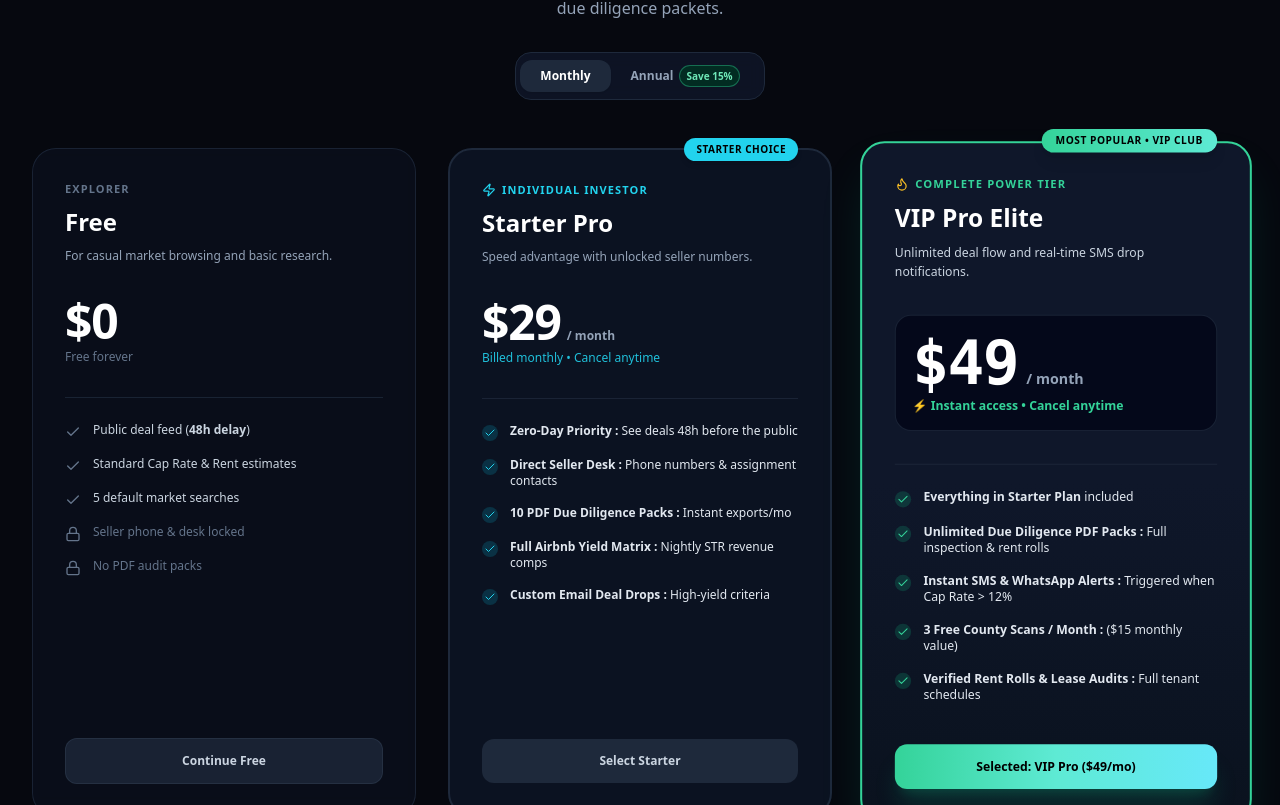
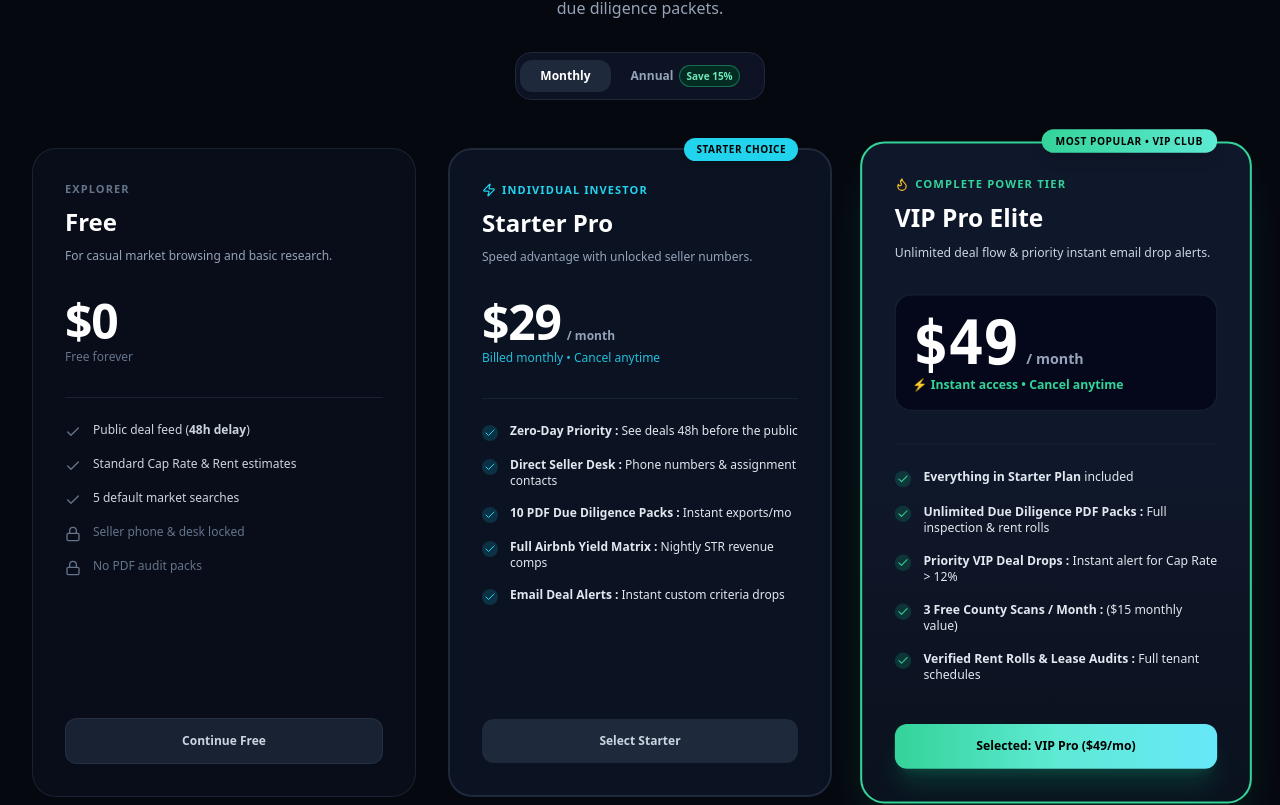
Before and after one commit to MultiDeal/multidealprop, a Next.js app: page /vip in a window 1280 px wide. Shown: the part 351-1156 px from the top of the page. Built offline with nearby package versions, Linux system fonts and the light colour scheme.

Commit message:
Fix HTML entities and update VIP page content

```diff
--- a/src/app/vip/page.tsx
+++ b/src/app/vip/page.tsx
@@ -13,7 +13,8 @@ import {
   Layers,
   FileCheck2,
   BellRing,
-  CreditCard
+  CreditCard,
+  Mail
 } from 'lucide-react';
 import Link from 'next/link';
 
@@ -152,7 +153,7 @@ export default function VipPage() {
                 </div>
                 <div className="flex items-start gap-3">
                   <Check className="w-4 h-4 text-slate-500 mt-0.5 flex-shrink-0" />
-                  <span>Standard Cap Rate & Rent estimates</span>
+                  <span>Standard Cap Rate &amp; Rent estimates</span>
                 </div>
                 <div className="flex items-start gap-3">
                   <Check className="w-4 h-4 text-slate-500 mt-0.5 flex-shrink-0" />
@@ -160,7 +161,7 @@ export default function VipPage() {
                 </div>
                 <div className="flex items-start gap-3 text-slate-500">
                   <Lock className="w-4 h-4 mt-0.5 flex-shrink-0" />
-                  <span>Seller phone & desk locked</span>
+                  <span>Seller phone &amp; desk locked</span>
                 </div>
                 <div className="flex items-start gap-3 text-slate-500">
                   <Lock className="w-4 h-4 mt-0.5 flex-shrink-0" />
@@ -212,7 +213,7 @@ export default function VipPage() {
                   <div className="w-4 h-4 rounded-full bg-cyan-500/20 text-cyan-400 flex items-center justify-center flex-shrink-0 mt-0.5">
                     <Check className="w-3 h-3" />
                   </div>
-                  <span><strong>Direct Seller Desk :</strong> Phone numbers & assignment contacts</span>
+                  <span><strong>Direct Seller Desk :</strong> Phone numbers &amp; assignment contacts</span>
                 </div>
                 <div className="flex items-start gap-3">
                   <div className="w-4 h-4 rounded-full bg-cyan-500/20 text-cyan-400 flex items-center justify-center flex-shrink-0 mt-0.5">
@@ -230,7 +231,7 @@ export default function VipPage() {
                   <div className="w-4 h-4 rounded-full bg-cyan-500/20 text-cyan-400 flex items-center justify-center flex-shrink-0 mt-0.5">
                     <Check className="w-3 h-3" />
                   </div>
-                  <span><strong>Custom Email Deal Drops :</strong> High-yield criteria</span>
+                  <span><strong>Email Deal Alerts :</strong> Instant custom criteria drops</span>
                 </div>
               </div>
             </div>
@@ -261,7 +262,7 @@ export default function VipPage() {
                 <Flame className="w-3.5 h-3.5 text-amber-400" /> Complete Power Tier
               </div>
               <h3 className="text-2xl font-black text-white mb-2">VIP Pro Elite</h3>
-              <p className="text-xs text-slate-300 leading-relaxed mb-8">Unlimited deal flow and real-time SMS drop notifications.</p>
+              <p className="text-xs text-slate-300 leading-relaxed mb-8">Unlimited deal flow &amp; priority instant email drop alerts.</p>
 
               {/* HUGE NUMBERS DISPLAY */}
               <div className="mb-8 bg-slate-950/80 border border-slate-800/80 p-4 rounded-2xl">
@@ -289,13 +290,13 @@ export default function VipPage() {
                   <div className="w-4 h-4 rounded-full bg-emerald-500/20 text-emerald-400 flex items-center justify-center flex-shrink-0 mt-0.5">
                     <Check className="w-3 h-3" />
                   </div>
-                  <span><strong>Unlimited Due Diligence PDF Packs :</strong> Full inspection & rent rolls</span>
+                  <span><strong>Unlimited Due Diligence PDF Packs :</strong> Full inspection &amp; rent rolls</span>
                 </div>
                 <div className="flex items-start gap-3">
                   <div className="w-4 h-4 rounded-full bg-emerald-500/20 text-emerald-400 flex items-center justify-center flex-shrink-0 mt-0.5">
                     <Check className="w-3 h-3" />
                   </div>
-                  <span><strong>Instant SMS & WhatsApp Alerts :</strong> Triggered when Cap Rate &gt; 12%</span>
+                  <span><strong>Priority VIP Deal Drops :</strong> Instant alert for Cap Rate &gt; 12%</span>
                 </div>
                 <div className="flex items-start gap-3">
                   <div className="w-4 h-4 rounded-full bg-emerald-500/20 text-emerald-400 flex items-center justify-center flex-shrink-0 mt-0.5">
@@ -307,7 +308,7 @@ export default function VipPage() {
                   <div className="w-4 h-4 rounded-full bg-emerald-500/20 text-emerald-400 flex items-center justify-center flex-shrink-0 mt-0.5">
                     <Check className="w-3 h-3" />
                   </div>
-                  <span><strong>Verified Rent Rolls & Lease Audits :</strong> Full tenant schedules</span>
+                  <span><strong>Verified Rent Rolls &amp; Lease Audits :</strong> Full tenant schedules</span>
                 </div>
               </div>
             </div>
@@ -396,7 +397,7 @@ export default function VipPage() {
         <div className="max-w-7xl mx-auto px-4 text-center space-y-2">
           <p>© {new Date().getFullYear()} MultiDealProp. All rights reserved.</p>
           <p className="text-[10px] text-slate-600 max-w-lg mx-auto">
-            MultiDealProp is an underwriting & discovery software engine. Real estate investments involve risk.
+            MultiDealProp is an underwriting &amp; discovery software engine. Real estate investments involve risk.
           </p>
         </div>
       </footer>
```
